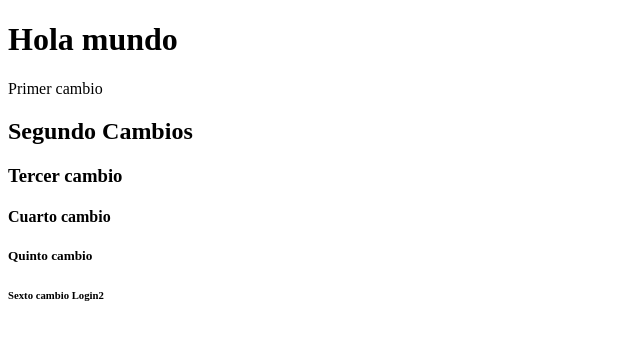
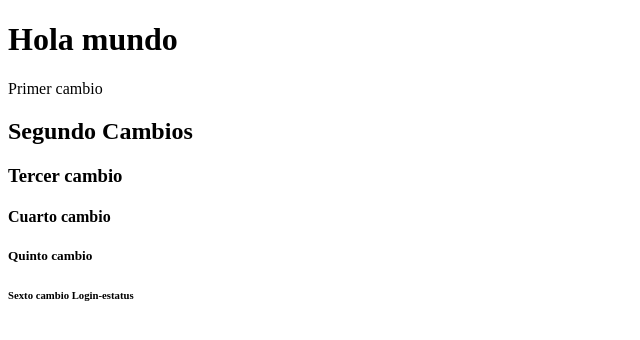
Before and after one commit to EdGaRoman1012/Git_curso, a plain HTML site: page index.html in a window 1280 px wide. Shown: the full height of the page, 0-640 px from the left. Drawn offline with Linux system fonts and the light colour scheme.

Commit message:
Sexto cambio main

```diff
--- a/index.html
+++ b/index.html
@@ -13,6 +13,6 @@
     <h3>Tercer cambio</h3>
     <h4>Cuarto cambio</h4>
     <h5>Quinto cambio</h5>
-    <h6>Sexto cambio Login2</h6>
+    <h6>Sexto cambio Login-estatus</h6>
 </body>
 </html>
```
